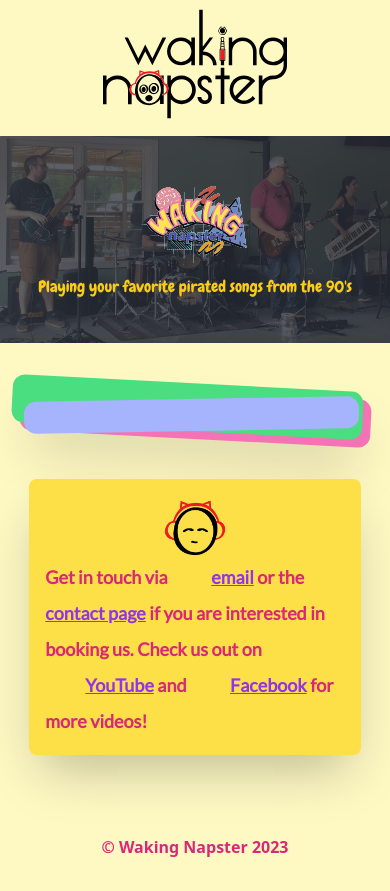
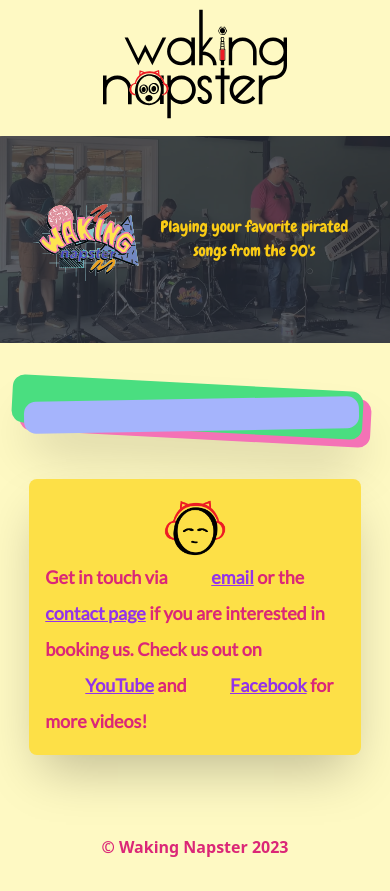
Before and after one commit to schraderjp/waking-napster-v2, a SvelteKit app: page / in a window 390 px wide. Built offline with nearby package versions, Linux system fonts and the light colour scheme; some icons are missing.

Commit message:
fixed banner flex

```diff
--- a/src/routes/+page.svelte
+++ b/src/routes/+page.svelte
@@ -16,7 +16,7 @@
 <div class="relative mx-auto mt-4 flex w-full items-center justify-center">
 	<img class="mx-auto w-full brightness-50" src={banner} alt="Band banner" />
 	<div
-		class="banner absolute bottom-0 left-0 right-0 top-0 flex h-full flex-col items-center rounded-lg bg-gray-700 bg-opacity-50 p-8 font-chewy text-yellow-400 xs:text-2xl sm:flex-row sm:text-3xl md:text-4xl lg:text-5xl"
+		class="banner absolute bottom-0 left-0 right-0 top-0 flex h-full items-center rounded-lg bg-gray-700 bg-opacity-50 p-8 font-chewy text-yellow-400 xs:text-2xl sm:text-3xl md:text-4xl lg:text-5xl"
 	>
 		<img class="h-3/4" src={wakingNapster} alt="Waking Napster large logo" />
 		<p class="text-sx text-center">Playing your favorite pirated songs from the 90's</p>
```
